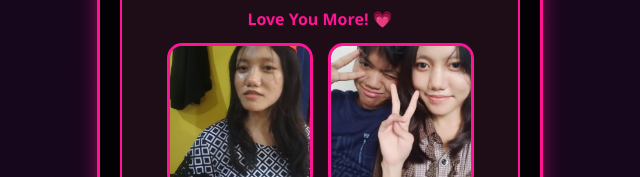
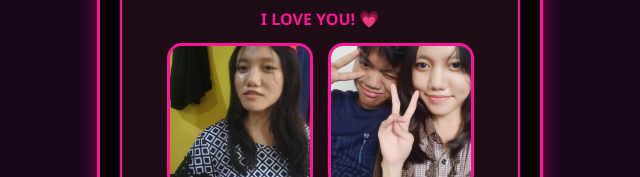
Before and after one commit to agilwijaya421-netizen/Untuk-Sayangku, a plain HTML site: page index.html in a window 1280 px wide. Both pictures are taken after a click on the button "Buka Kejutan ❤️". Shown: the part 475-652 px from the top of the page, 320-960 px from the left. Drawn offline with Linux system fonts and the light colour scheme; a web font is replaced by a local one.

Commit message:
Update index.html

```diff
--- a/index.html
+++ b/index.html
@@ -125,7 +125,7 @@
         <div class="message-box" id="msgBox">
             <p>"Pipy, Terima kasih sudah membuat tahun 2025 menjadi sangat luar biasa bagiku. 🥰"</p>
             <p>Di tahun 2026 ini, Doaku akan selalu menyertai langkahmu, aku berharap kita tetap sama-sama terus, saling sayang, dan bahagia terus setiap hari. Kamu adalah manusia terbaik yang pernah ada di hidupku!</p>
-            <p style="font-weight: bold; color: #ff1493;">Love You More! 💗</p>
+            <p style="font-weight: bold; color: #ff1493;">I LOVE YOU! 💗</p>
              <div class="photo-container">
             <div class="photo-box">
                 <img src="1.jpeg" id="img1">
@@ -191,4 +191,5 @@
         render();
     </script>
 </body>
+
 </html>
```
